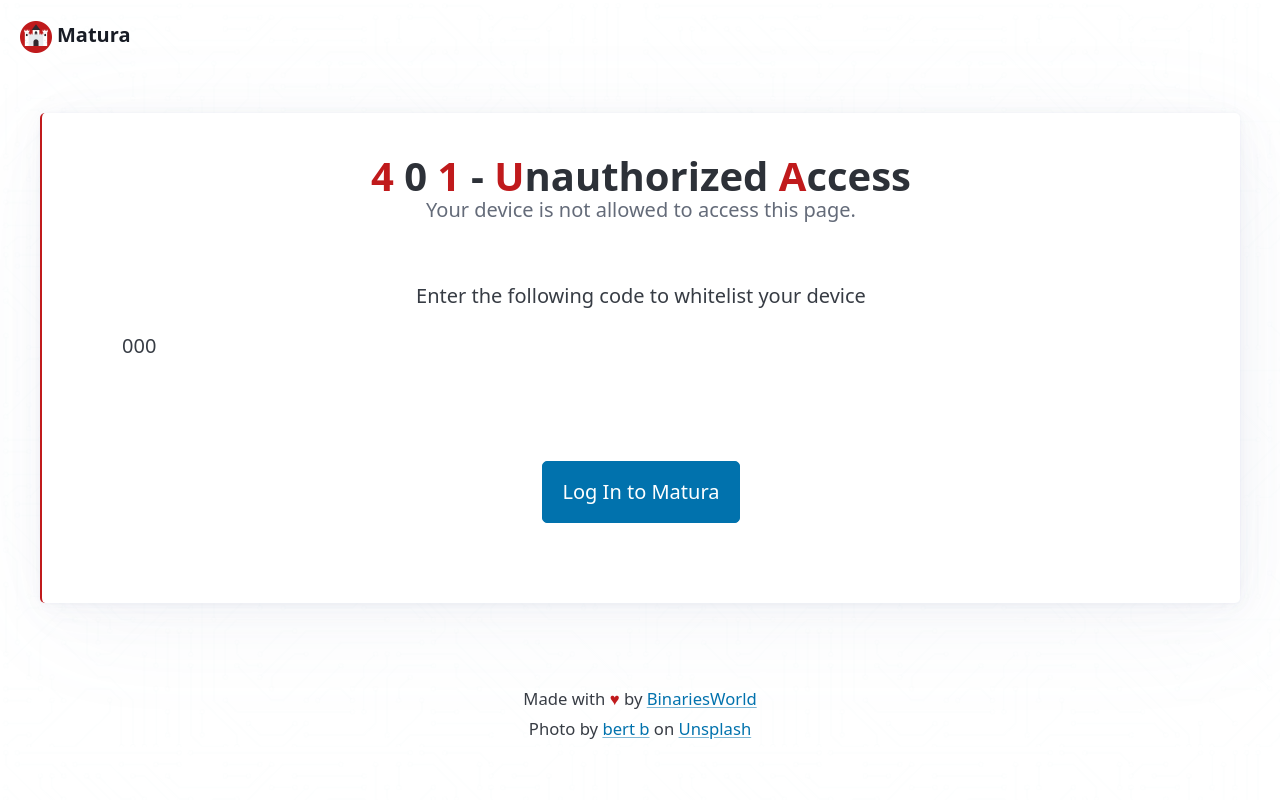
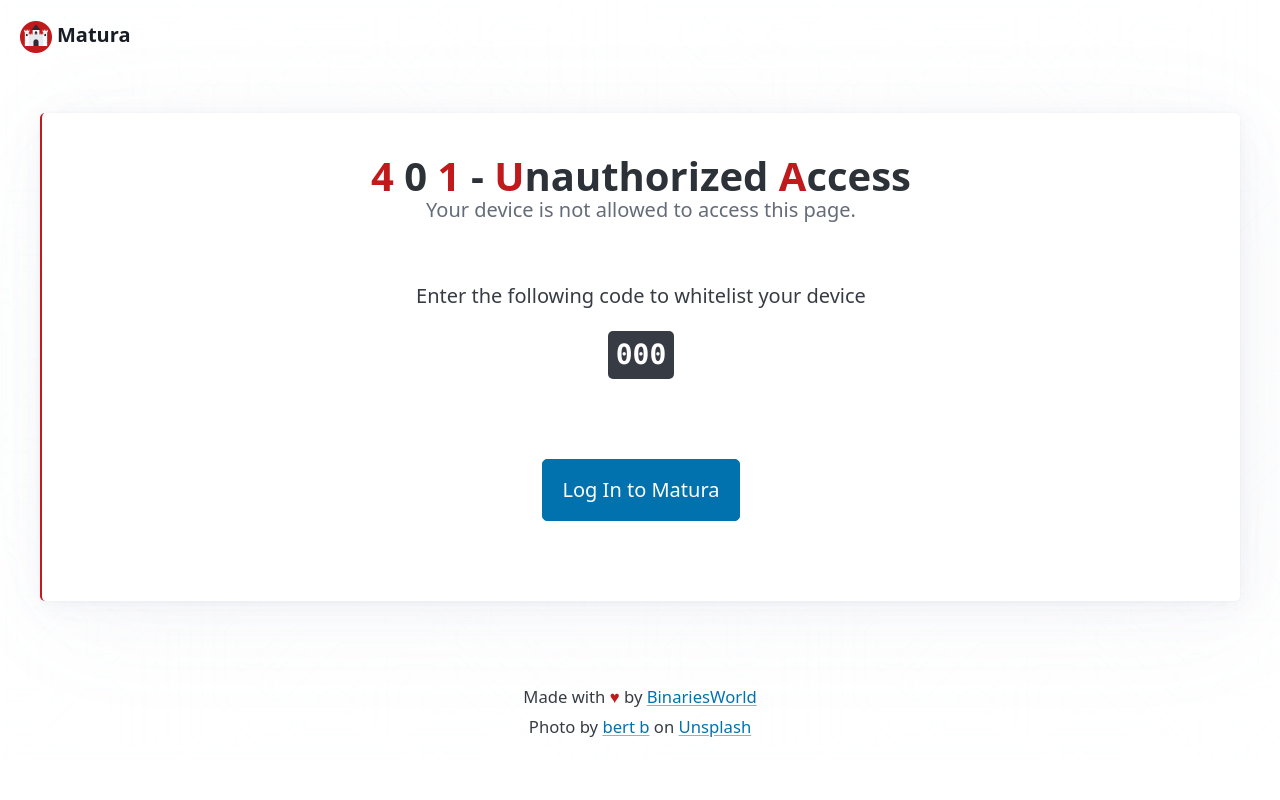
Before and after one commit to DevYourCloud/matura, a Symfony app: template templates/security/unauthorized_access.html.twig in a window 1280 px wide. Run offline with Twig, Linux system fonts and the light colour scheme; the template is opened without the code that fills it: most values are stand-ins (such as "Sample title", 1, 10 or a date in 2020); style sheets or scripts are compiled from the project's sources; some libraries are stand-ins or nearby versions.

Commit message:
Styling unauthorized page

```diff
--- a/assets/styles/app.css
+++ b/assets/styles/app.css
@@ -24,7 +24,6 @@ body {
   background-image: url("../images/background.svg");
   background-size: 50%;
   background-repeat: repeat;
-  height: 100vh;
 }
 
 /* Grid */
@@ -145,3 +144,14 @@ form .error {
 .border-left-red {
   border-left: 2px solid var(--cornell-red);
 }
+
+body .unauthorize-page {
+
+  padding-top: 0;
+  padding-bottom: 0;
+
+  .device-code {
+    font-size: 28px;
+
+  }
+}
--- a/templates/base.html.twig
+++ b/templates/base.html.twig
@@ -3,7 +3,7 @@
     <head>
         <meta charset="UTF-8">
         <meta http-equiv="Content-Type" content="text/html; charset=utf-8"/>
-        <meta name="application-name" content="WorldTravelers"/>
+        <meta name="application-name" content="Matura"/>
         <meta
         name="viewport" content="width=device-width, initial-scale=1.0">
         <!-- meta character set -->
--- a/templates/security/unauthorized_access.html.twig
+++ b/templates/security/unauthorized_access.html.twig
@@ -5,7 +5,7 @@
 
 {% block body %}
 
-    <article class="grid border-left-red">
+    <article class="grid border-left-red unauthorize-page">
         <div>
             <hgroup>
                 <h1 class="text-center">
@@ -17,12 +17,12 @@
                 <h2 class="text-center">{{ 'app.front.unauthorize.help_text'|trans }}</h2>
             </hgroup>
 
-            <div>
+            <div class="text-center">
                 {% if device is not null %}
-                    <p class="text-center">{{ 'app.front.unauthorize.enter_code'|trans }}</p>
-                    <hgroup>
+                    <p>{{ 'app.front.unauthorize.enter_code'|trans }}</p>
+                    <kbd class="device-code">
                         {{ device.accessCode }}
-                    </hgroup>
+                    </kbd>
                 {% else %}
                     <p class="text-center">{{ 'app.front.unauthorize.app_access'|trans }}</p>
                 {% endif %}
```
Also changed, not shown: src/Controller/Api/ExternalAuthController.php (+6 -1 lines), tests/Controller/Api/ExternalAuthControllerTest.php (+10 -0 lines), 1 other file.
